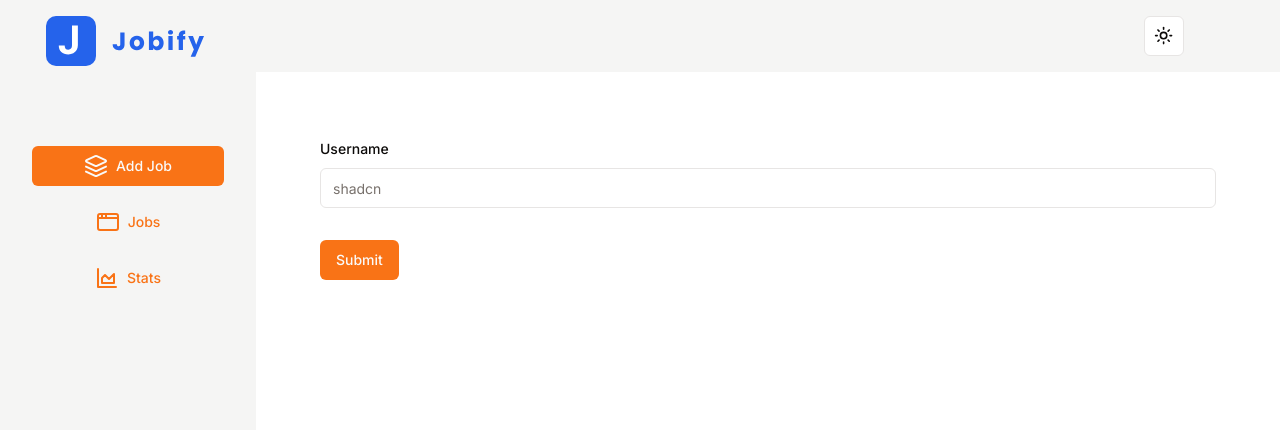
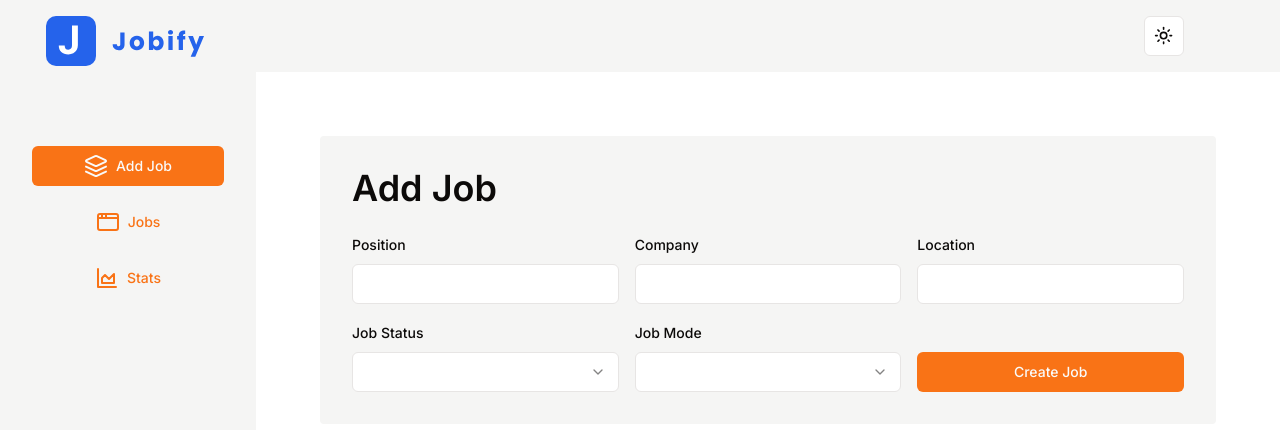
Before and after one commit to HarrisonRogers/RecruitMe, a Next.js app: page /add-job in a window 1280 px wide. Shown: the top 430 px of the page. Built offline with nearby package versions, Linux system fonts and the light colour scheme.

Commit message:
add form layout

```diff
--- a/components/CreateJobForm.tsx
+++ b/components/CreateJobForm.tsx
@@ -1,53 +1,68 @@
 'use client'
-import React from 'react'
-import * as z from 'zod'
 import { zodResolver } from '@hookform/resolvers/zod'
 import { useForm } from 'react-hook-form'
-import { Button } from './ui/button'
+
 import {
-  Form,
-  FormControl,
-  FormField,
-  FormItem,
-  FormLabel,
-  FormMessage,
-} from './ui/form'
-import { Input } from './ui/input'
+  JobStatus,
+  JobMode,
+  createAndEditJobSchema,
+  CreateAndEditJobType,
+} from '@/utils/types'
 
-const formSchema = z.object({
-  username: z.string().min(2, {
-    message: 'Username must be at least 2 characters',
-  }),
-})
+import { Button } from '@/components/ui/button'
+import { Form } from '@/components/ui/form'
+
+import { CustomFormField, CustomFormSelect } from './FormComponents'
+
+import React from 'react'
 
 const CreateJobForm = () => {
-  const form = useForm<z.infer<typeof formSchema>>({
-    resolver: zodResolver(formSchema),
+  const form = useForm<CreateAndEditJobType>({
+    resolver: zodResolver(createAndEditJobSchema),
     defaultValues: {
-      username: '',
+      position: '',
+      company: '',
+      location: '',
+      status: JobStatus.Pending,
+      mode: JobMode.FullTime,
     },
   })
-
-  const onSubmit = (values: z.infer<typeof formSchema>) => {
+  const onSubmit = (values: CreateAndEditJobType) => {
     console.log(values)
   }
-
   return (
     <Form {...form}>
-      <form onSubmit={form.handleSubmit(onSubmit)} className="space-y-8">
-        <FormField
-          control={form.control}
-          name="username"
-          render={({ field }) => (
-            <FormItem>
-              <FormLabel>Username</FormLabel>
-              <FormControl>
-                <Input placeholder="shadcn" {...field} />
-              </FormControl>
-            </FormItem>
-          )}
-        />
-        <Button type="submit">Submit</Button>
+      <form
+        onSubmit={form.handleSubmit(onSubmit)}
+        className="bg-muted p-8 rounded"
+      >
+        <h2 className="capitalize font-semibold text-4xl mb-6">add job</h2>
+        <div className="grid gap-4 md:grid-cols-2 lg:grid-cols-3 items-start">
+          {/* position */}
+          <CustomFormField name="position" control={form.control} />
+          {/* company */}
+          <CustomFormField name="company" control={form.control} />
+          {/* location */}
+          <CustomFormField name="location" control={form.control} />
+          {/* job status */}
+          <CustomFormSelect
+            name="status"
+            control={form.control}
+            labelText="job status"
+            items={Object.values(JobStatus)}
+          />
+          {/* job mode */}
+          <CustomFormSelect
+            name="mode"
+            control={form.control}
+            labelText="job mode"
+            items={Object.values(JobMode)}
+          />
+
+          <Button type="submit" className="self-end capitalize">
+            create job
+          </Button>
+        </div>
       </form>
     </Form>
   )
```
